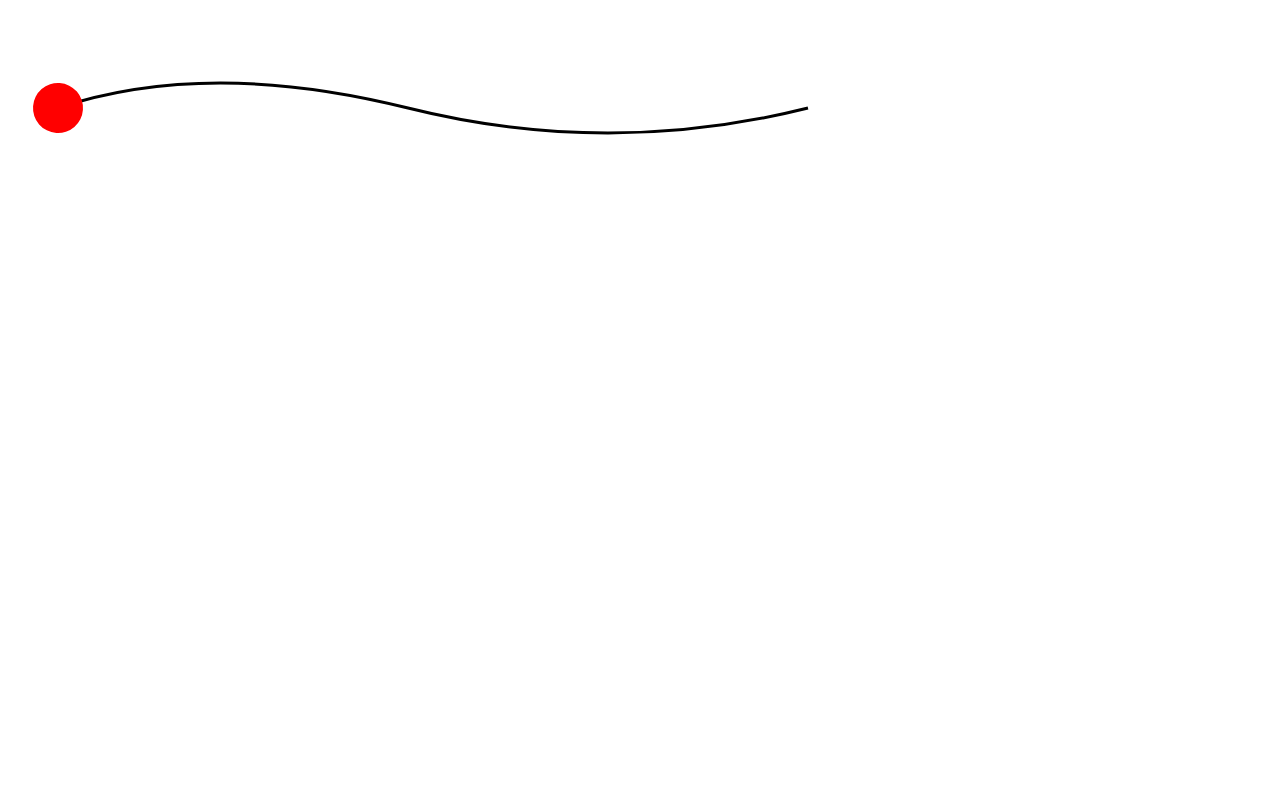
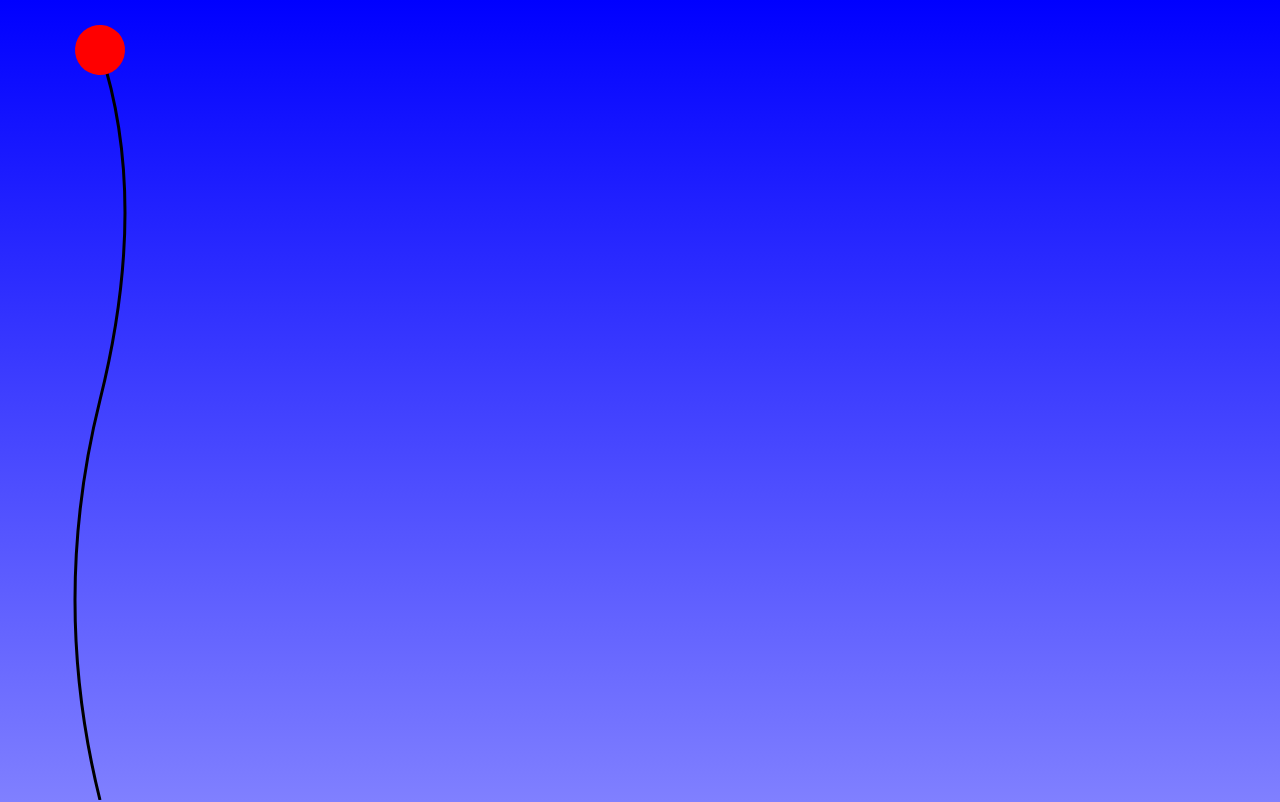
Before and after one commit to Minemetero/minemetero.github.io, a plain HTML site: page index.html in a window 1280 px wide. Shown: the top 802 px of the page. Drawn offline with nearby package versions, Linux system fonts and the light colour scheme.

Commit message:
beta0.1.1

```diff
--- a/index.html
+++ b/index.html
@@ -7,6 +7,8 @@
     <style>
         body {
             height: 200vh; /* 增加页面高度以测试滚动 */
+            margin: 0;
+            background: linear-gradient(to bottom, blue, white);
         }
         #animationContainer {
             position: relative;
@@ -32,7 +34,7 @@
 
 <div id="animationContainer">
     <svg id="svg" width="100%" height="100%">
-        <path id="path" d="M50,100 Q200,50 400,100 T800,100"/>
+        <path id="path" d="M100,50 Q150,200 100,400 T100,800"/>
     </svg>
     <div id="element"></div>
 </div>
```
